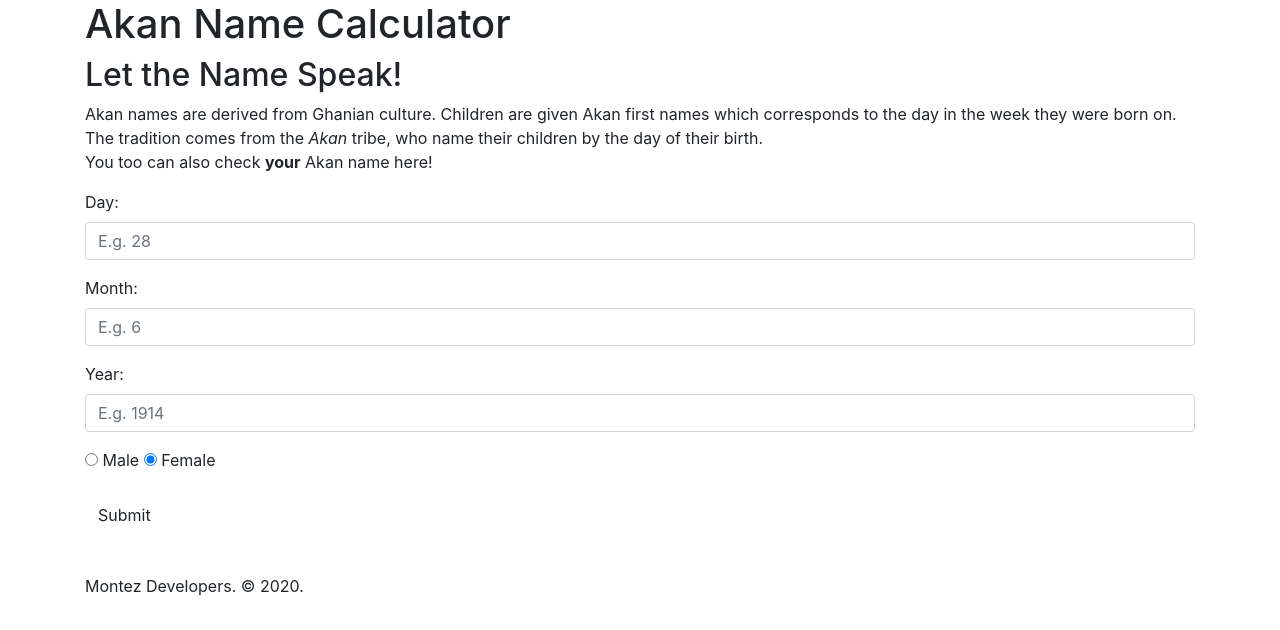
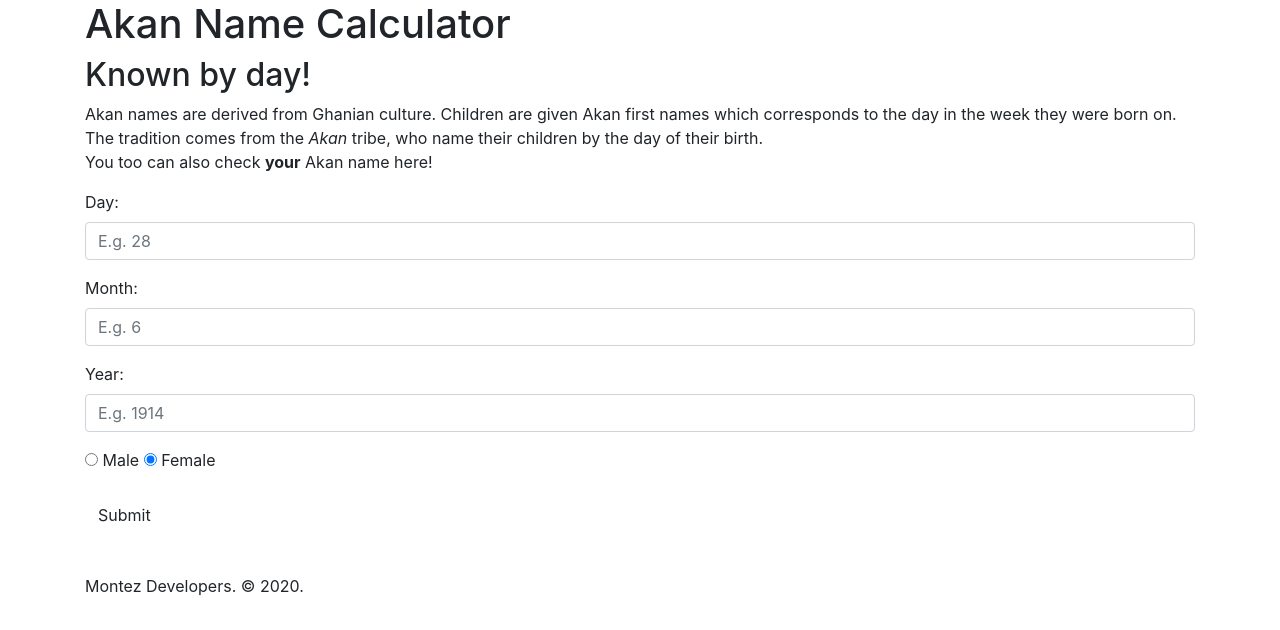
Before and after one commit to lexnaina/akan-name-ip, a plain HTML site: page index.html in a window 1280 px wide. Drawn offline with nearby package versions, Linux system fonts and the light colour scheme; a script that the page names is missing.

Commit message:
updating index

```diff
--- a/index.html
+++ b/index.html
@@ -12,7 +12,7 @@
   <div class="bg-img">
     <form class="container">
       <h1>Akan Name Calculator</h1>
-      <h2>Let the Name Speak!</h2>
+      <h2>Known by day!</h2>
       <p>Akan names are derived from Ghanian culture. Children are given Akan first names which corresponds to the day in the week they were born on. The tradition comes from the
         <em>Akan</em> tribe, who name their children by the day of their birth.<br>You too can also check
         <strong>your</strong> Akan name here!</p>
```
